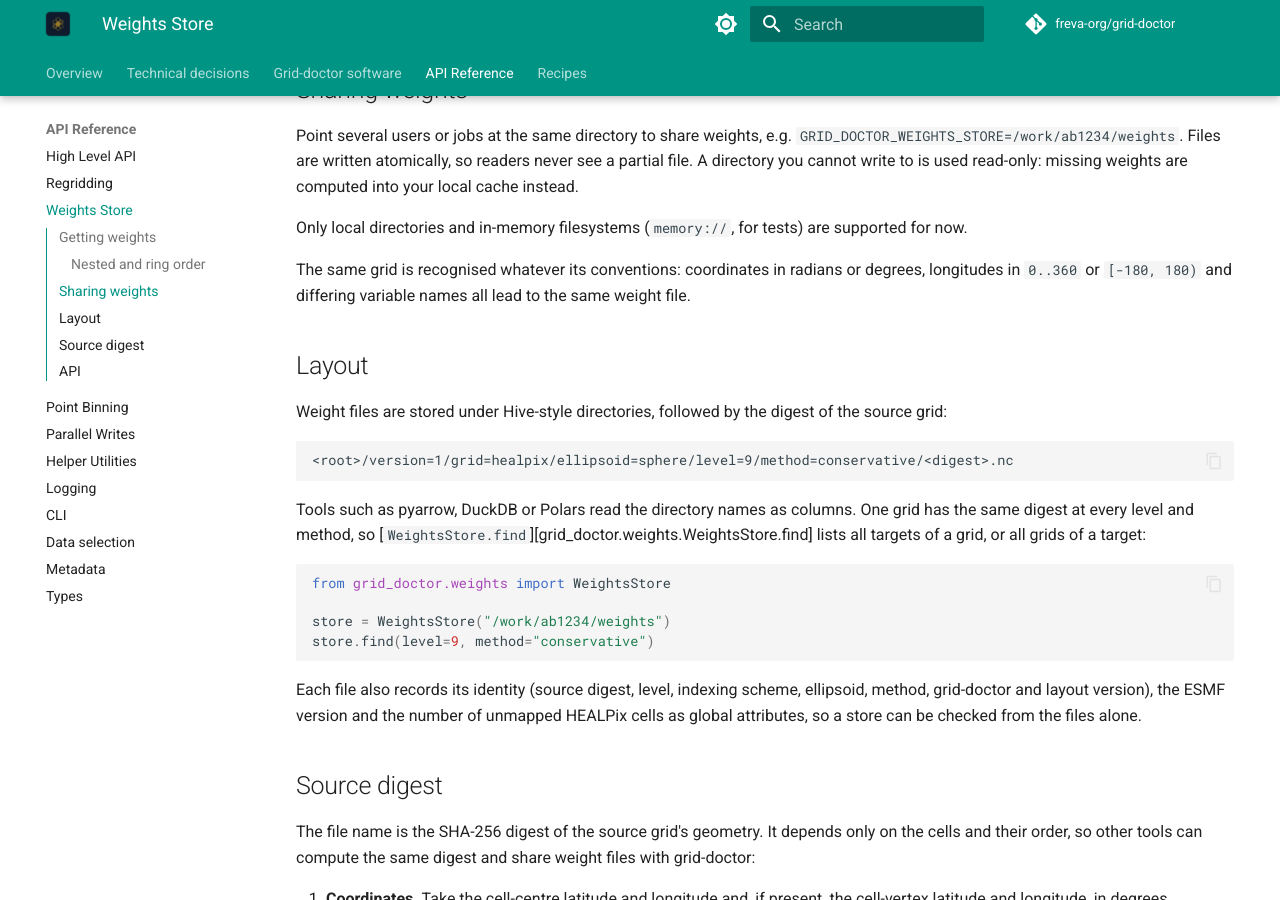
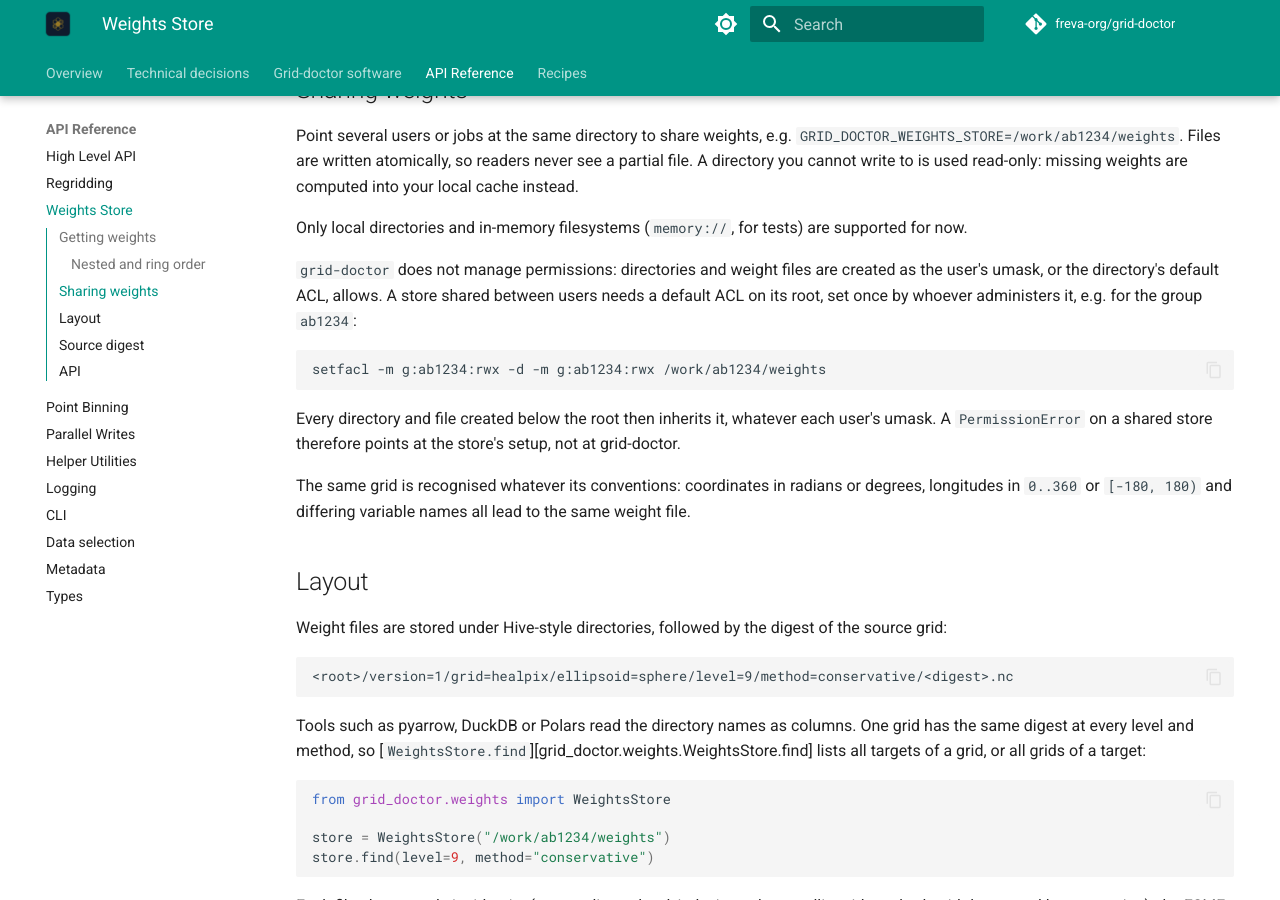
Before and after one commit to freva-org/grid-doctor, an MkDocs documentation site: the page built from docs/api/weights.md, in a window 1280 px wide and 900 px high, scrolled down 1185 px. Built offline with MkDocs 1.6.1 and Material for MkDocs 9.7.7, drawn with Linux system fonts in a browser that asks for light colours; comment, search, counter and statistics services are not loaded.

Commit message:
Expand on sharing weights doc

````diff
--- a/docs/api/weights.md
+++ b/docs/api/weights.md
@@ -70,6 +70,19 @@ cache instead.
 
 Only local directories and in-memory filesystems (`memory://`, for tests)
 are supported for now.
+
+`grid-doctor` does not manage permissions: directories and weight files are
+created as the user's umask, or the directory's default ACL, allows. A
+store shared between users needs a default ACL on its root, set once by
+whoever administers it, e.g. for the group `ab1234`:
+
+```bash
+setfacl -m g:ab1234:rwx -d -m g:ab1234:rwx /work/ab1234/weights
+```
+
+Every directory and file created below the root then inherits it,
+whatever each user's umask. A `PermissionError` on a shared store
+therefore points at the store's setup, not at grid-doctor.
 
 The same grid is recognised whatever its conventions: coordinates in
 radians or degrees, longitudes in `0..360` or `[-180, 180)` and differing
````
Also changed, not shown: 1 other file.
